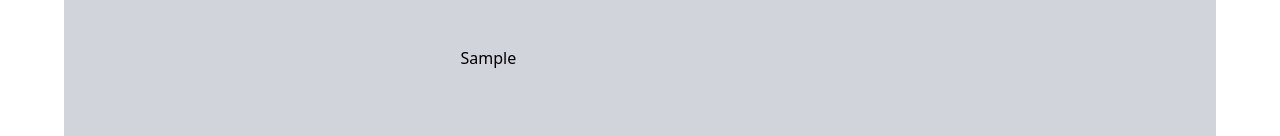
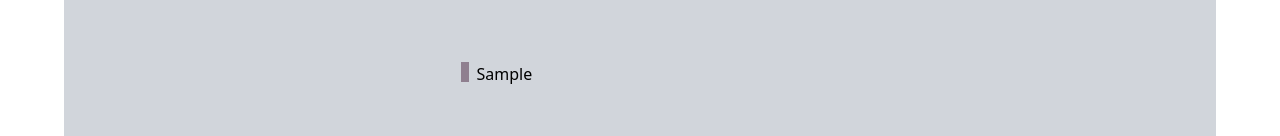
Before and after one commit to PalmenDev/ChoresSpinner, a React (Vite) app in the folder ChoresSpinner/: page / in a window 1280 px wide. Both pictures are taken after typing "Sample" into the empty fields and a click on the button "Add Chore". Shown: the part 202-338 px from the top of the page. Built offline with nearby package versions, Linux system fonts and the light colour scheme.

Commit message:
Add colors to chores and spinner

```diff
--- a/ChoresSpinner/src/components/ListOfChores.tsx
+++ b/ChoresSpinner/src/components/ListOfChores.tsx
@@ -9,6 +9,10 @@ interface Chore {
   name: string
 }
 
+const spinnerColors = [
+  "#8f7f8f", "#f97066", "#2e90fa", "#fdb022", "#ee46bc", "#854CFF"
+];
+
 export default function ListOfChores({listOfChores} : Props ) {
     return (
         <div>
@@ -16,7 +20,9 @@ export default function ListOfChores({listOfChores} : Props ) {
             <div className='mt-12 rounded-lg'>
               <ul>
                 {listOfChores.map(chore => (
-                  <li className='flex gap-2' key={chore.id}>
+                  <li className='flex gap-2 pt-4' key={chore.id}>
+                  <p style={{backgroundColor: spinnerColors[chore.id], width: "8px", height: "20px"}}>
+                  </p>
                     <p>
                       {chore.name}
                     </p>
--- a/ChoresSpinner/src/components/Spinner.tsx
+++ b/ChoresSpinner/src/components/Spinner.tsx
@@ -1,18 +1,12 @@
 import React, { useEffect, useRef, useState } from 'react'
-import { Chart as ChartJS, ArcElement, Tooltip, Legend, Chart } from "chart.js"; // Import Chart.js modules
+import { Chart as ChartJS, ArcElement, Tooltip, Legend, Chart, Colors } from "chart.js"; // Import Chart.js modules
 import { Doughnut } from "react-chartjs-2"; // Import Doughnut chart from react-chartjs-2
 
 // Register necessary components with ChartJS
 ChartJS.register(ArcElement, Tooltip, Legend);
 
-// Dataset for the spin wheel
-const datasetValues = [
-  { value: 50, color: "#8f7f8f", label: "ai" },
-  { value: 30, color: "#f97066", label: "be" },
-  { value: 70, color: "#2e90fa", label: "ci" },
-  { value: 40, color: "#fdb022", label: "de" },
-  { value: 60, color: "#ee46bc", label: "ei" },
-  { value: 20, color: "#854CFF", label: "fe" },
+const spinnerColors = [
+   "#8f7f8f", "#f97066", "#2e90fa", "#fdb022", "#ee46bc", "#854CFF"
 ];
 
 export default function Spinner({chores}) {
@@ -29,7 +23,7 @@ export default function Spinner({chores}) {
     datasets: [
       {
         data: chores.map((item) => item.value),
-        backgroundColor: '#f97066',
+        backgroundColor: [...spinnerColors],
         borderColor: '#854CFF',
         cutout: "50%", // Adjusted for a larger gap
         rotation: randomRotation,
```
